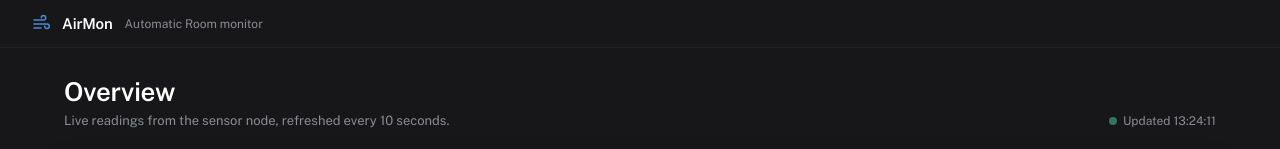
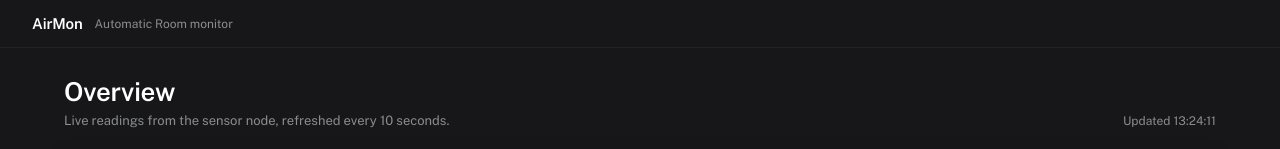
Before and after one commit to leeCode83/airmon-webapp, a Next.js app: page / in a window 1280 px wide. Shown: the top 149 px of the page. Built offline with nearby package versions, Linux system fonts and the light colour scheme; no server answers; the database is empty.

Commit message:
chore: remove the icon decorations
Topbar svg mark, pulsing live dot and their dead CSS go. The stamp and
brand are text only now.

```diff
--- a/app/globals.css
+++ b/app/globals.css
@@ -55,7 +55,6 @@ a { color: inherit; text-decoration: none; }
 
 /* ---------- shell: top bar + centred canvas (redraw: single-destination product) ---------- */
 .topbar { display: flex; align-items: center; gap: 12px; height: 48px; padding: 0 var(--pad); border-bottom: 1px solid var(--border); }
-.topbar .mark { display: inline-flex; color: var(--accent); }
 .topbar .name { font-weight: 600; font-size: 15px; letter-spacing: -0.01em; }
 .topbar .scope { color: var(--muted); font-size: var(--fs-small); }
 .topbar .spacer { flex: 1; }
@@ -143,7 +142,6 @@ th.n, td.n { text-align: right; }
 .btn:hover { background: var(--raised); }
 .btn:active { transform: translateY(1px); }
 .btn.ghost { border-color: transparent; }
-.btn svg { width: 14px; height: 14px; }
 
 /* ---------- states ---------- */
 .empty { display: grid; place-items: center; min-height: 96px; padding: 16px; border: 1px dashed var(--control); border-radius: var(--radius-card); color: var(--muted); text-align: center; }
@@ -152,12 +150,6 @@ th.n, td.n { text-align: right; }
 .error-line { color: var(--negative); font-size: var(--fs-small); }
 .error-line button { border: 0; background: none; padding: 0; margin-left: 8px; color: var(--text); text-decoration: underline; text-underline-offset: 3px; cursor: pointer; }
 
-/* live dot: only moving feedback on the screen */
-.live-dot { display: inline-block; width: 8px; height: 8px; border-radius: 50%; background: var(--positive); margin-right: 6px; animation: pulse 2.4s ease-in-out infinite; }
-.live-dot.stale { background: var(--muted); animation: none; }
-@keyframes pulse { 0%, 100% { opacity: 1; } 50% { opacity: 0.45; } }
-@media (prefers-reduced-motion: reduce) { .live-dot { animation: none; } }
-
 /* chart tooltip (charts.js) inherits the theme */
 .chart-tip { background: var(--raised); border: 1px solid var(--border); }
 
--- a/app/page.tsx
+++ b/app/page.tsx
@@ -66,15 +66,6 @@ export default function Page() {
       <Script src="/charts.js" strategy="afterInteractive" onReady={() => setChartsReady(true)} />
 
       <header className="topbar">
-        <svg className="mark" width="18" height="18" viewBox="0 0 18 18" aria-hidden="true">
-          <path
-            d="M2 5h9.5a2.25 2.25 0 1 0-2.25-2.25M2 9h13a2.25 2.25 0 1 1-2.25 2.25M2 13h7"
-            fill="none"
-            stroke="currentColor"
-            strokeWidth="1.5"
-            strokeLinecap="round"
-          />
-        </svg>
         <span className="name">AirMon</span>
         <span className="scope">Automatic Room monitor</span>
       </header>
--- a/components/connection-stamp.tsx
+++ b/components/connection-stamp.tsx
@@ -1,4 +1,4 @@
-/** Freshness stamp: a live dot plus the time of the last successful fetch. */
+/** Freshness stamp: the time of the last successful fetch. */
 import { formatClock } from "@/lib/air";
 import type { ConnState } from "@/hooks/use-air-data";
 
@@ -22,7 +22,6 @@ export default function ConnectionStamp({
         : "Connection lost";
   return (
     <span className="stamp">
-      <span className={`live-dot${state === "live" ? "" : " stale"}`} aria-hidden="true" />
       {text}
     </span>
   );
```
